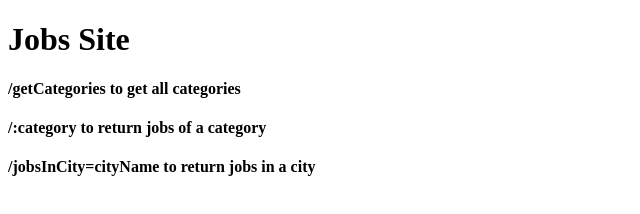
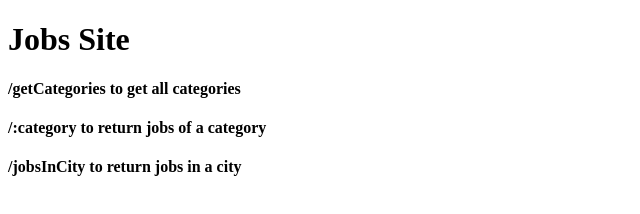
Before and after one commit to ShaimaaAliECE/lab5-pmoeini1, a website: page static/index.html in a window 1280 px wide. Shown: the whole page, without its empty margins (0-640 px from the left). Drawn offline with Linux system fonts and the light colour scheme.

Commit message:
html change

```diff
--- a/static/index.html
+++ b/static/index.html
@@ -8,6 +8,6 @@
         <h1>Jobs Site</h1>
         <h4>/getCategories to get all categories</h4>
         <h4>/:category to return jobs of a category</h4>
-        <h4>/jobsInCity=cityName to return jobs in a city</h4>
+        <h4>/jobsInCity to return jobs in a city</h4>
     </body>
 </html>
```
